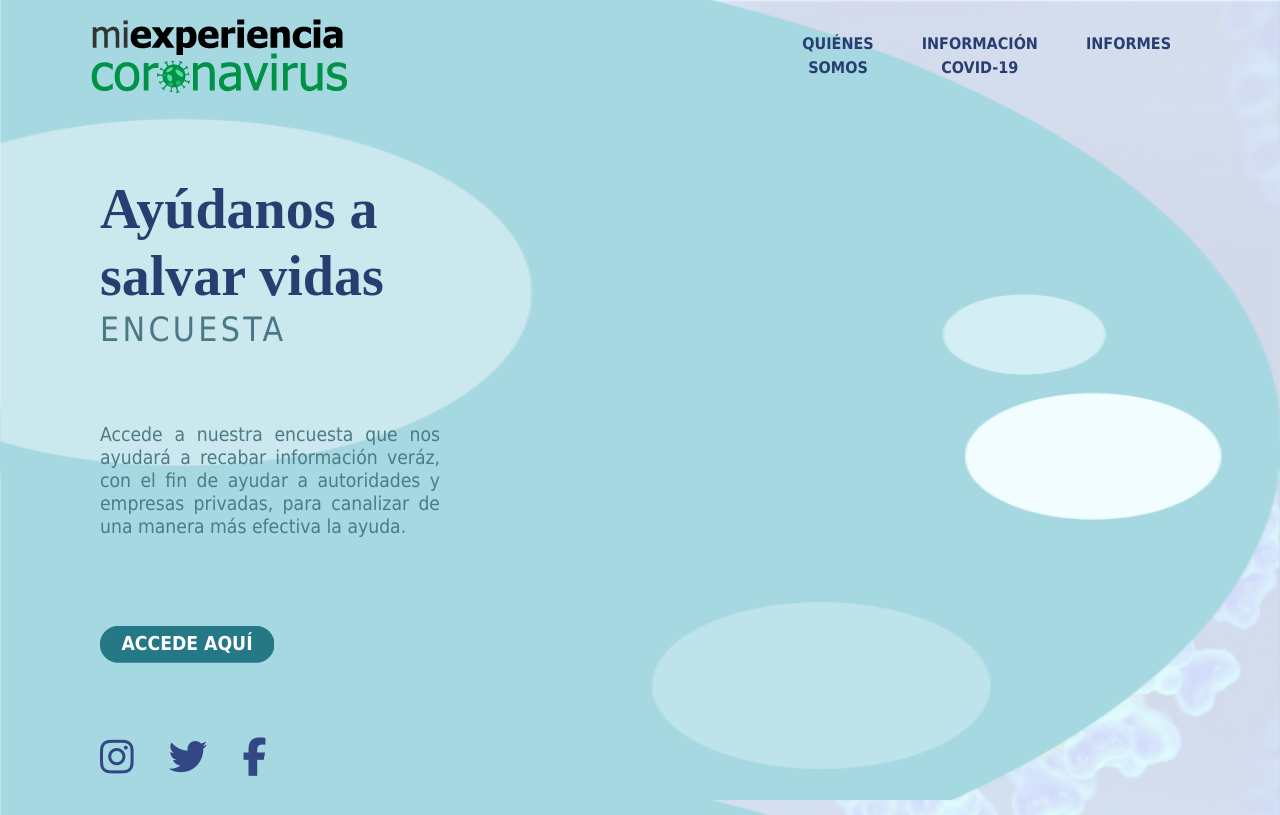
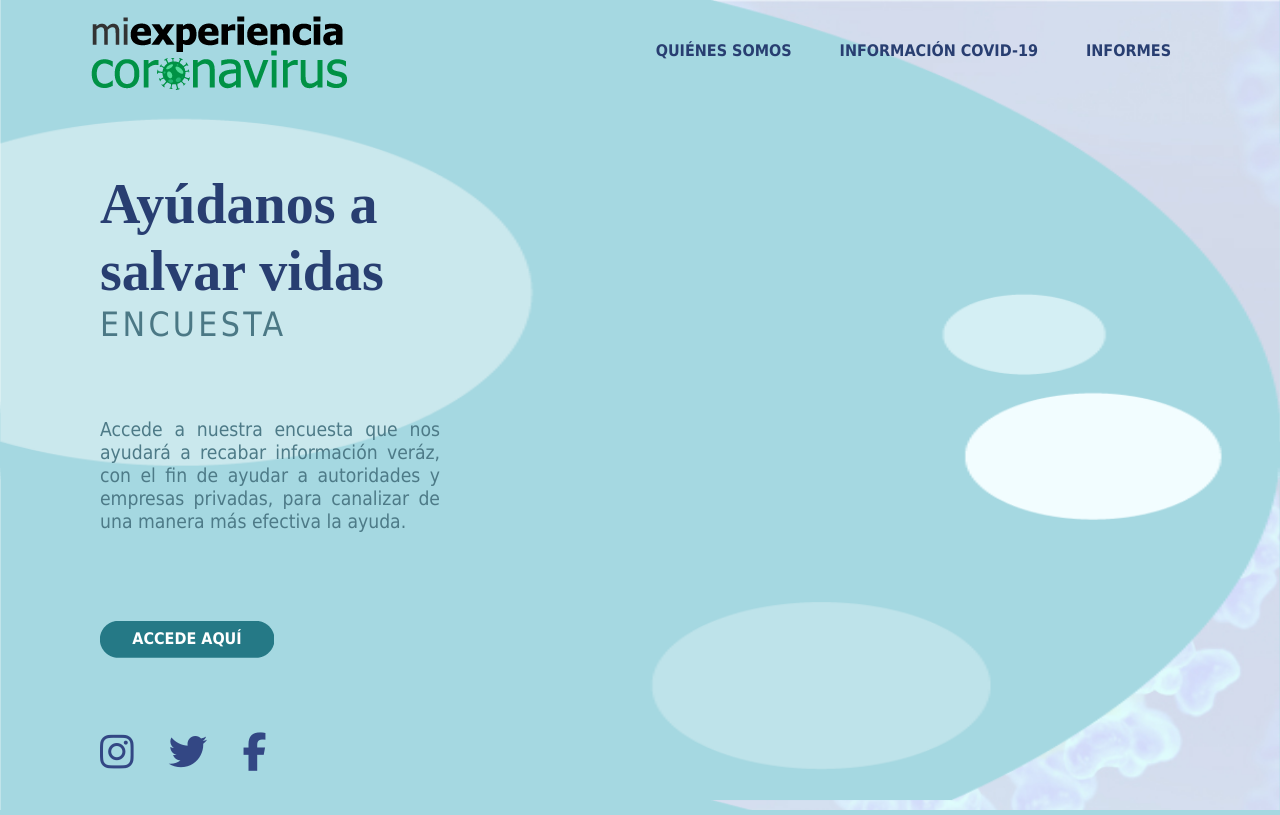
Before and after one commit to bram70/ec.covid.19, a Django app: page /home/ in a window 1280 px wide. Run offline with Django 3.2, Linux system fonts and the light colour scheme; data that the repository does not hold is empty; parts of the project's set-up code (start-up, migrations or seed data) failed here and were passed over; some libraries are stand-ins or nearby versions; some web fonts are replaced.

Commit message:
mejoras vista en iphone

```diff
--- a/app/home/templates/base.html
+++ b/app/home/templates/base.html
@@ -13,13 +13,27 @@
 
       }
 
+      .navbar-collapse a.tahoma_fonts
+      {
+        color: #283e71  !important;
+        border-bottom: thin;
+        display: inline-block;
+        overflow: hidden;
+        white-space: nowrap;
+      }
+
       .tahoma_fonts{
-        font-family: 'Tahoma' !important;
+        font-family: 'Tahoma', sans-serif !important;
         font-weight: bold;
         color: #283e71 !important;
         display:table-caption;
         padding: 1.5em;
         text-align: center;
+      }
+
+      .tahoma_fonts:hover {
+        opacity: 0.7;
+        text-decoration: none;
       }
 
       body {
@@ -49,7 +63,7 @@
       }
 
       .subtitulo {
-        font-family: 'Tahoma' !important;
+        font-family: 'Tahoma', sans-serif !important;
         letter-spacing: 0.1em;
         font-size: 2.1em;
         color:rgb(75, 120, 133)
@@ -61,7 +75,7 @@
       }
 
       .texto{
-        font-family: 'Tahoma' !important;
+        font-family: 'Tahoma', sans-serif !important;
         font-size: 1.2em;
         color:rgb(77, 122, 135);
         text-align: justify;
@@ -93,13 +107,13 @@
 
       }
       .boton_acceder button{
-        font-family: 'Tahoma' !important;
+        font-family: 'Tahoma', sans-serif !important;
         font-weight: bolder;
         color: white;
         background-color: rgba(0,0,0,0);
         border-color: rgba(0,0,0,0);
         text-align: center;
-        font-size: 1.2em;
+        font-size: 100%;
       }
 
       .redes_sociales {
@@ -119,7 +133,7 @@
 </head>
 <body>
   {% load static %}
-  <nav class="navbar navbar-expand-lg navbar-light static-top tahoma_fonts" style="background-color: rgba(0,0,0,0);">
+  <nav class="navbar navbar-expand-lg navbar-light static-top" style="background-color: rgba(0,0,0,0);">
     <div class="container">
       <a class="navbar-brand" href="#">
             <img src="{% static "home/img/logo.png" %}" alt="Logo">
```
